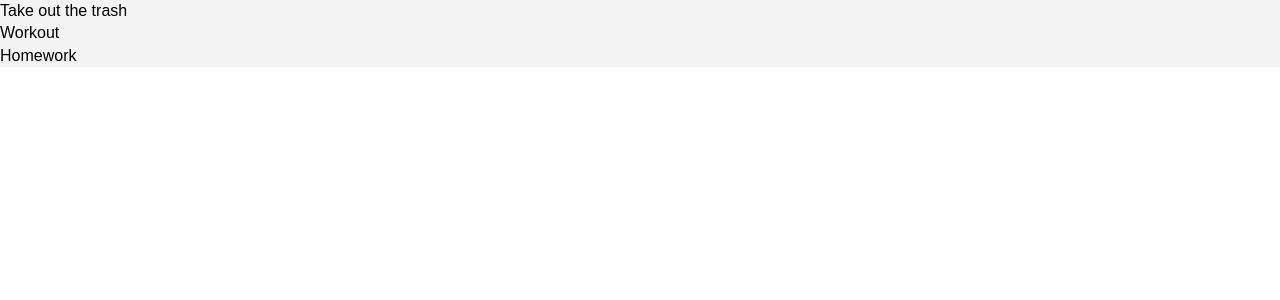
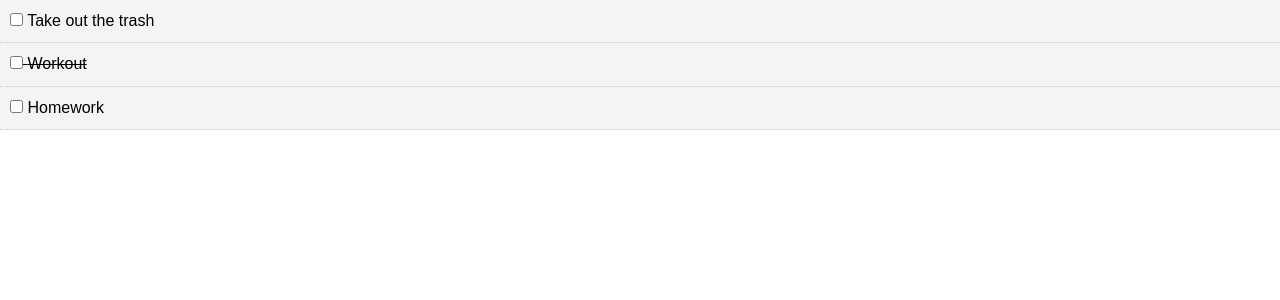
Before and after one commit to osidekyle/React-to-do-list, a React (Create React App) app in the folder react-to-do/: page / in a window 1280 px wide. Shown: the top 300 px of the page. Built offline with nearby package versions, Linux system fonts and the light colour scheme.

Commit message:
passing methods up to app.js

```diff
--- a/react-to-do/src/App.js
+++ b/react-to-do/src/App.js
@@ -15,7 +15,7 @@
       {
         id:2,
         title:"Workout",
-        completed:false,
+        completed:true,
       }
       ,
       {
@@ -26,11 +26,20 @@
     ]
   }
 
+  markComplete=(id)=>{
+        this.setState({todos: this.state.todos.map(todo=>{
+          if(todo.id===id){
+            todo.complete=!todo.completed;
+          }
+
+          return todo
+        })});
+  }
 
   render(){
   return (
     <div className="App">
-      <Todos todos={this.state.todos}/>
+      <Todos todos={this.state.todos} markComplete={this.markComplete}/>
     </div>
   );
 }
--- a/react-to-do/src/components/TodoItem.js
+++ b/react-to-do/src/components/TodoItem.js
@@ -4,10 +4,28 @@
 
 export class TodoItem extends Component {
     state = {  }
+
+    getStyle=()=>{
+        return{
+            background:"#f4f4f4",
+            padding: "10px",
+            borderBottom: "1px #ccc dotted",
+            textDecoration: this.props.todo.completed ? "line-through" : "none"
+        }
+    }
+
+
+
+
+
     render() {
+        const {id, title } =this.props.todo;
         return (
-            <div style={{backgroundColor: "#f4f4f4"}}>
-                <p>{this.props.todo.title}</p>
+            <div style={this.getStyle()}>
+                <p>
+                    <input type="checkbox"   onChange={this.props.markComplete.bind(this,id)}/>{" "}
+                    {title}
+                </p>
             </div>
 
 
@@ -20,4 +38,6 @@
     todo:PropTypes.object.isRequired
   }
 
+
+
 export default TodoItem;
--- a/react-to-do/src/components/Todos.js
+++ b/react-to-do/src/components/Todos.js
@@ -4,9 +4,15 @@
 
 class Todos extends Component {
 
+  markComplete=(e)=>{
+
+  }
+
+
+
     render(){
   return this.props.todos.map((todo)=>(
-  <TodoItem key={todo.id} todo={todo}/>
+  <TodoItem key={todo.id} todo={todo} markComplete={this.props.markComplete}/>
   ));
 }
 }
```
